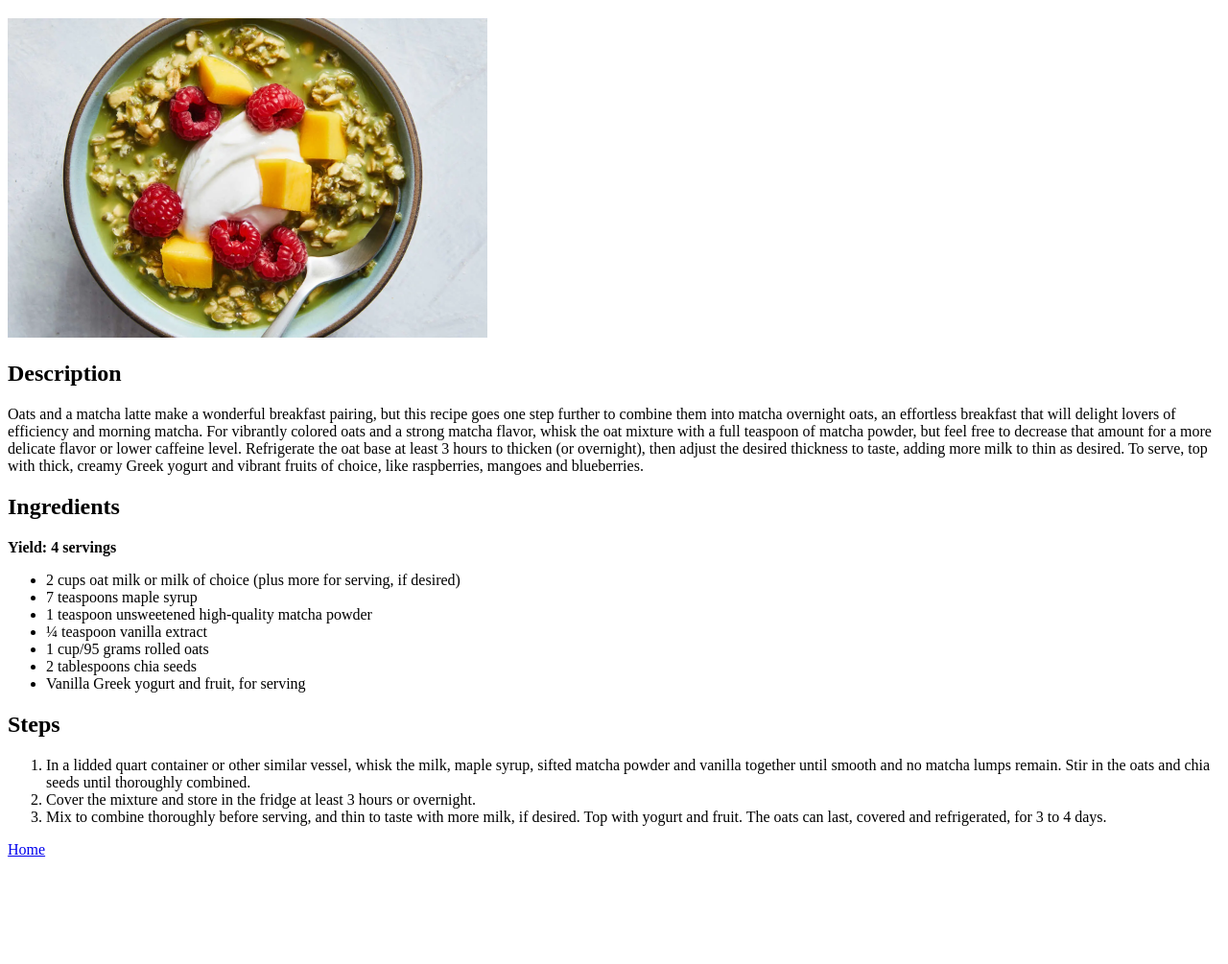
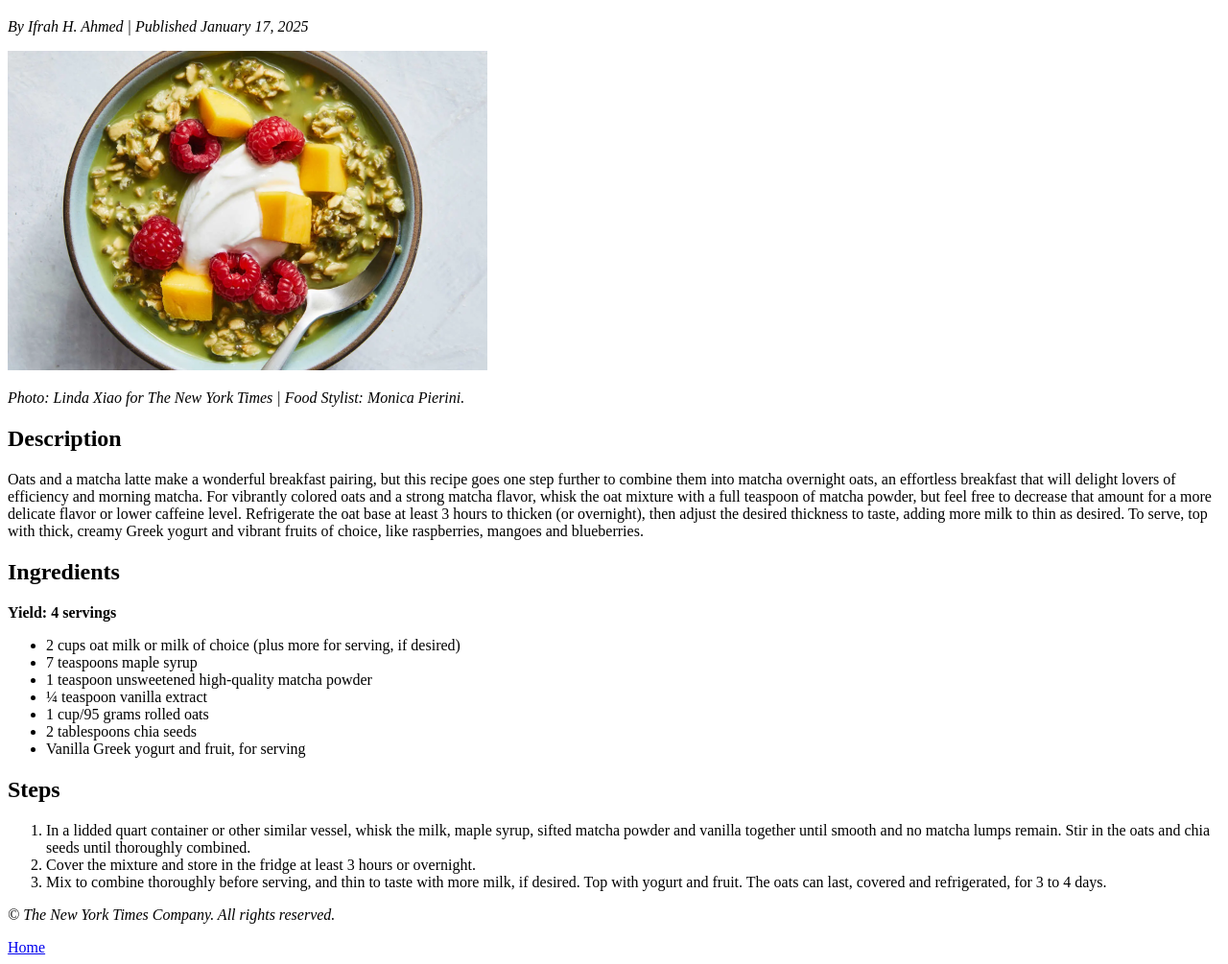
Before and after one commit to gv-juan/odin-recipes, a plain HTML site: page recipes/matcha-overnight-oats.html in a window 1280 px wide. Shown: the part 61-1066 px from the top of the page at 96% size. Before the commit the page ends 964 px from the top, so only its background shows below. Drawn offline with Linux system fonts and the light colour scheme.

Commit message:
Add recipe, photo credits and copyright notice

```diff
--- a/recipes/matcha-overnight-oats.html
+++ b/recipes/matcha-overnight-oats.html
@@ -7,7 +7,9 @@
 </head>
 <body>
     <h1>Matcha Overnight Oats</h1>
+    <p><em>By Ifrah H. Ahmed | Published January 17, 2025</em></p>
     <img src="../images/matcha-overnight-oats.jpg" alt="Photo of a bowl with mathcha oats and several fruits" width="500">
+    <p><em>Photo: Linda Xiao for The New York Times | Food Stylist: Monica Pierini.</em></p>
     <h2>Description</h2>
     <p>Oats and a matcha latte make a wonderful breakfast pairing, but this recipe goes one step further to combine them into matcha overnight oats, an effortless breakfast that will delight lovers of efficiency and morning matcha. For vibrantly colored oats and a strong matcha flavor, whisk the oat mixture with a full teaspoon of matcha powder, but feel free to decrease that amount for a more delicate flavor or lower caffeine level. Refrigerate the oat base at least 3 hours to thicken (or overnight), then adjust the desired thickness to taste, adding more milk to thin as desired. To serve, top with thick, creamy Greek yogurt and vibrant fruits of choice, like raspberries, mangoes and blueberries.</p>
     <h2>Ingredients</h2>
@@ -28,6 +30,7 @@
         <li>Mix to combine thoroughly before serving, and thin to taste with more milk, if desired. Top with yogurt and fruit. The oats can last, covered and refrigerated, for 3 to 4 days.</li>
     </ol>
 
+    <p><em>© The New York Times Company. All rights reserved.</em></p>
     <a href="../index.html">Home</a>
 
 </body>
```
Also changed, not shown: recipes/creamy-cauliflower-soup.html (+3 -0 lines), recipes/pear-almond-cake.html (+3 -0 lines).
